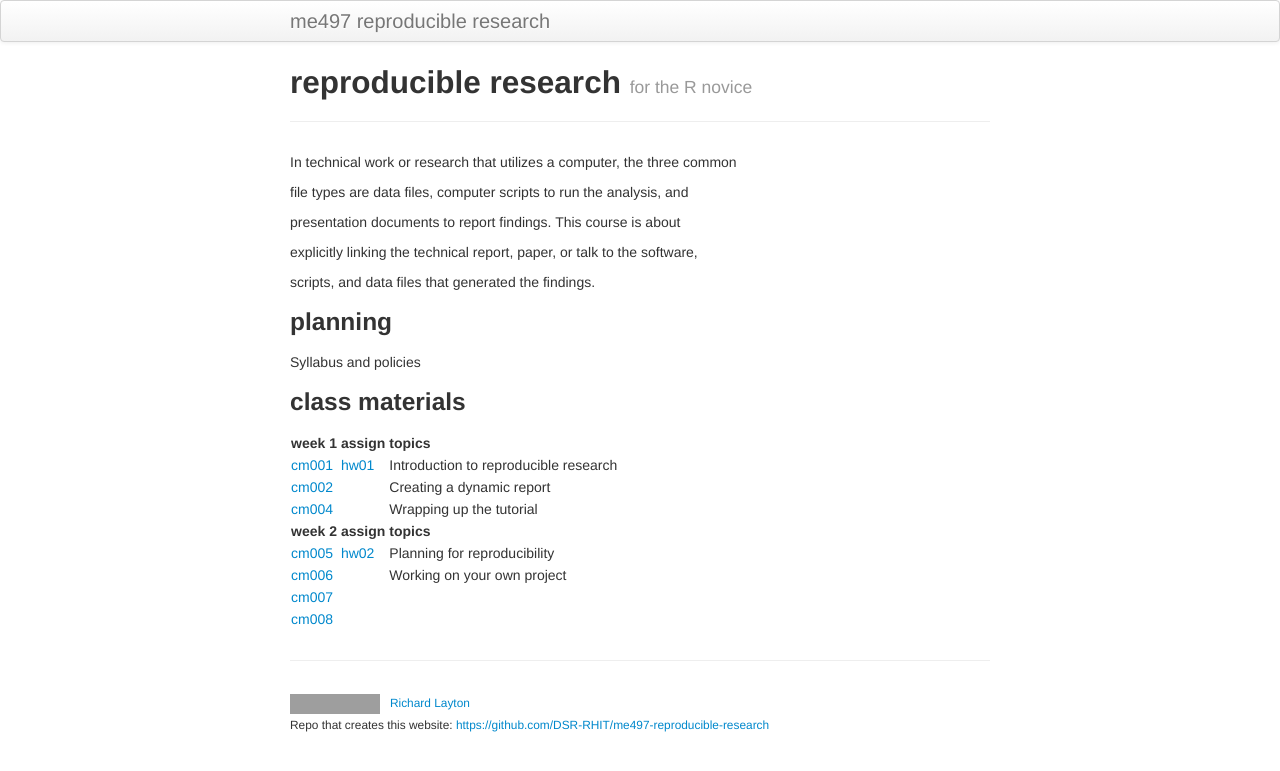
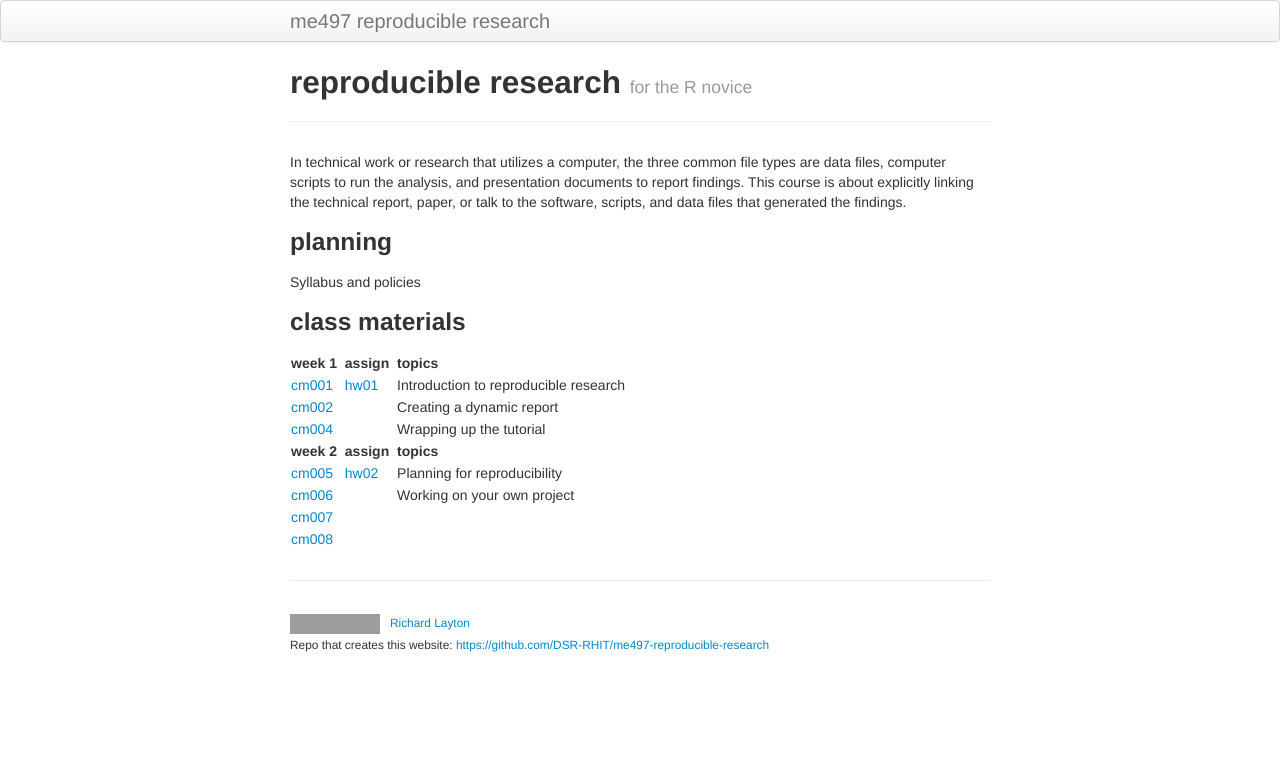
Before and after one commit to staceb/me497-reproducible-research, a Jekyll site: the page built from index.md, in a window 1280 px wide. Shown: the top 771 px of the page. Built offline with Jekyll 4.4.1, drawn with Linux system fonts in a browser that asks for light colours; grey boxes are pictures that could not be loaded.

Commit message:
md index

```diff
--- a/index.md
+++ b/index.md
@@ -1,303 +1,98 @@
 ---
 layout: page
-title:  reproducible research
+title: reproducible research
 tagline: for the R novice
+description: reproducible research for the R beginner with RStudio, knitr
 ---
-
-In technical work or research that utilizes a computer, the three common
-
-file types are data files, computer scripts to run the analysis, and
-
-presentation documents to report findings. This course is about
-
-explicitly linking the technical report, paper, or talk to the software,
-
-scripts, and data files that generated the findings.
 
 
 
+
+
+In technical work or research that utilizes a computer, the three common file types are data files, computer scripts to run the analysis, and presentation documents to report findings. This course is about explicitly linking the technical report, paper, or talk to the software, scripts, and data files that generated the findings.
+
 ### planning
 
-
-
 Syllabus and policies
-
-
 
 ### class materials
 
 
-
-<table>
-
-<thead>
-
-<tr class="header">
-
-<th align="left">week 1</th>
-
-<th align="left"></th>
-
-<th align="left">assign</th>
-
-<th align="left"></th>
-
-<th align="left">topics</th>
-
-</tr>
-
-</thead>
-
-<tbody>
-
-<tr class="odd">
-
-<td align="left"><a href="linkto">cm001</a></td>
-
-<td align="left"></td>
-
-<td align="left"><a href="linkto">hw01</a></td>
-
-<td align="left"></td>
-
-<td align="left">Introduction to reproducible research</td>
-
-</tr>
-
-<tr class="even">
-
-<td align="left"><a href="linkto">cm002</a></td>
-
-<td align="left"></td>
-
-<td align="left"></td>
-
-<td align="left"></td>
-
-<td align="left">Creating a dynamic report</td>
-
-</tr>
-
-<tr class="odd">
-
-<td align="left"><a href="linkto">cm004</a></td>
-
-<td align="left"></td>
-
-<td align="left"></td>
-
-<td align="left"></td>
-
-<td align="left">Wrapping up the tutorial</td>
-
-</tr>
-
-</tbody>
-
-</table>
+|week 1          |   |assign         |   |topics                                |
+|:---------------|:--|:--------------|:--|:-------------------------------------|
+|[cm001](linkto) |   |[hw01](linkto) |   |Introduction to reproducible research |
+|[cm002](linkto) |   |               |   |Creating a dynamic report             |
+|[cm004](linkto) |   |               |   |Wrapping up the tutorial              |
 
 
+|week 2          |   |assign         |   |topics                       |
+|:---------------|:--|:--------------|:--|:----------------------------|
+|[cm005](linkto) |   |[hw02](linkto) |   |Planning for reproducibility |
+|[cm006](linkto) |   |               |   |Working on your own project  |
+|[cm007](linkto) |   |               |   |                             |
+|[cm008](linkto) |   |               |   |                             |
 
-<table>
 
-<thead>
-
-<tr class="header">
-
-<th align="left">week 2</th>
-
-<th align="left"></th>
-
-<th align="left">assign</th>
-
-<th align="left"></th>
-
-<th align="left">topics</th>
-
-</tr>
-
-</thead>
-
-<tbody>
-
-<tr class="odd">
-
-<td align="left"><a href="linkto">cm005</a></td>
-
-<td align="left"></td>
-
-<td align="left"><a href="linkto">hw02</a></td>
-
-<td align="left"></td>
-
-<td align="left">Planning for reproducibility</td>
-
-</tr>
-
-<tr class="even">
-
-<td align="left"><a href="linkto">cm006</a></td>
-
-<td align="left"></td>
-
-<td align="left"></td>
-
-<td align="left"></td>
-
-<td align="left">Working on your own project</td>
-
-</tr>
-
-<tr class="odd">
-
-<td align="left"><a href="linkto">cm007</a></td>
-
-<td align="left"></td>
-
-<td align="left"></td>
-
-<td align="left"></td>
-
-<td align="left"></td>
-
-</tr>
-
-<tr class="even">
-
-<td align="left"><a href="linkto">cm008</a></td>
-
-<td align="left"></td>
-
-<td align="left"></td>
-
-<td align="left"></td>
-
-<td align="left"></td>
-
-</tr>
-
-</tbody>
-
-</table>
 
 
 
 <!--
 
-
-
 ### materials
-
-
 
 Week 1
 
-
-
 - [Topic] [Assignment]
-
 - [Topic] [Assignment]
-
 - [Topic] [Assignment]
-
-
-
-
 
 
 
 Week 3
 
-
-
 - Topic [assignments] [tutorials] [slides] [notes] [links]
-
 - Topic [assignments] [tutorials] [slides] [notes] [links]
-
 - Topic [assignments] [tutorials] [slides] [notes] [links]
-
-
 
 Week 4
 
-
-
 - Topic [assignments] [tutorials] [slides] [notes] [links]
-
 - Topic [assignments] [tutorials] [slides] [notes] [links]
-
 - Topic [assignments] [tutorials] [slides] [notes] [links]
-
-
 
 Week 5
 
-
-
 - Topic [assignments] [tutorials] [slides] [notes] [links]
-
 - Topic [assignments] [tutorials] [slides] [notes] [links]
-
 - Topic [assignments] [tutorials] [slides] [notes] [links]
-
-
 
 Week 6
 
-
-
 - Topic [assignments] [tutorials] [slides] [notes] [links]
-
 - Topic [assignments] [tutorials] [slides] [notes] [links]
-
 - Topic [assignments] [tutorials] [slides] [notes] [links]
-
-
 
 Week 7
 
-
-
 - Topic [assignments] [tutorials] [slides] [notes] [links]
-
 - Topic [assignments] [tutorials] [slides] [notes] [links]
-
 - Topic [assignments] [tutorials] [slides] [notes] [links]
-
-
 
 Week 8
 
-
-
 - Topic [assignments] [tutorials] [slides] [notes] [links]
-
 - Topic [assignments] [tutorials] [slides] [notes] [links]
-
 - Topic [assignments] [tutorials] [slides] [notes] [links]
-
-
 
 Week 9
 
-
-
 - Topic [assignments] [tutorials] [slides] [notes] [links]
-
 - Topic [assignments] [tutorials] [slides] [notes] [links]
-
 - Topic [assignments] [tutorials] [slides] [notes] [links]
-
-
 
 Week 10
 
-
-
 - Topic [assignments] [tutorials] [slides] [notes] [links]
-
 - Topic [assignments] [tutorials] [slides] [notes] [links]
-
 - Topic [assignments] [tutorials] [slides] [notes] [links]
-
 -->
```
